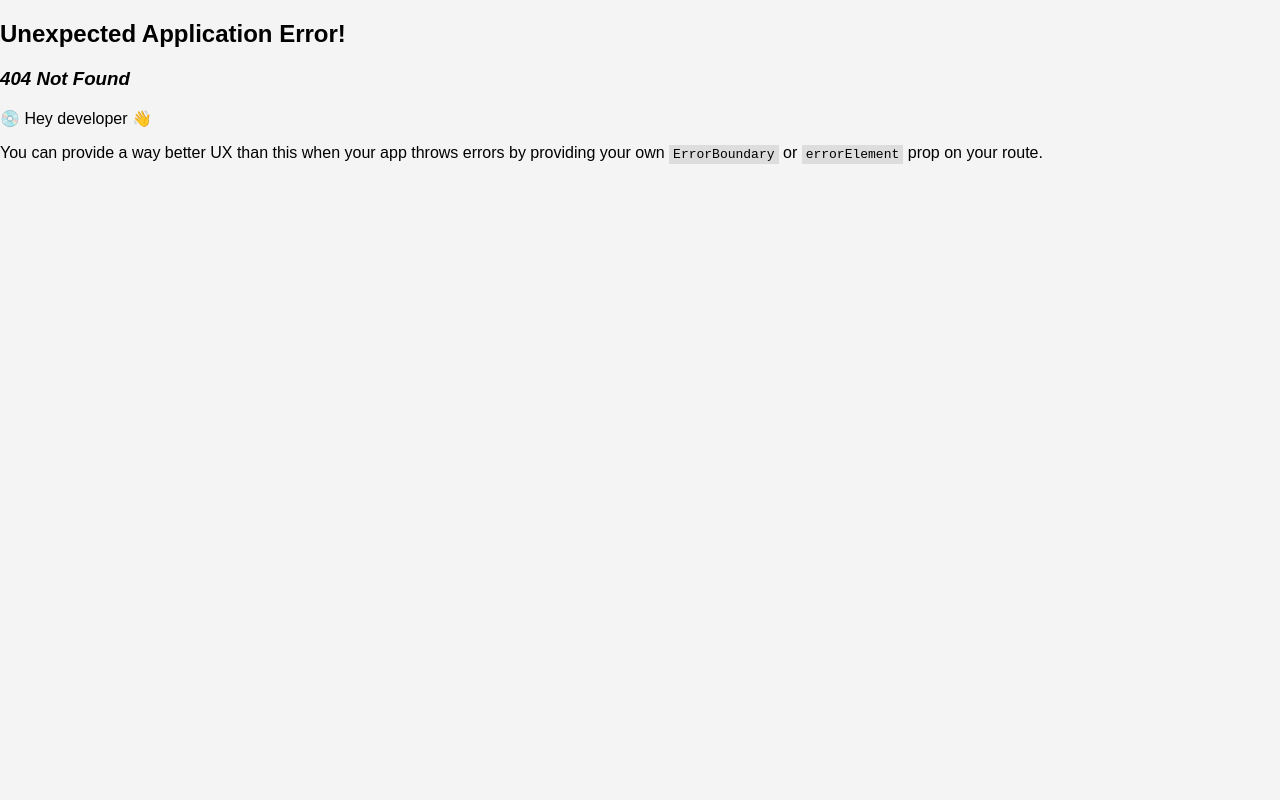
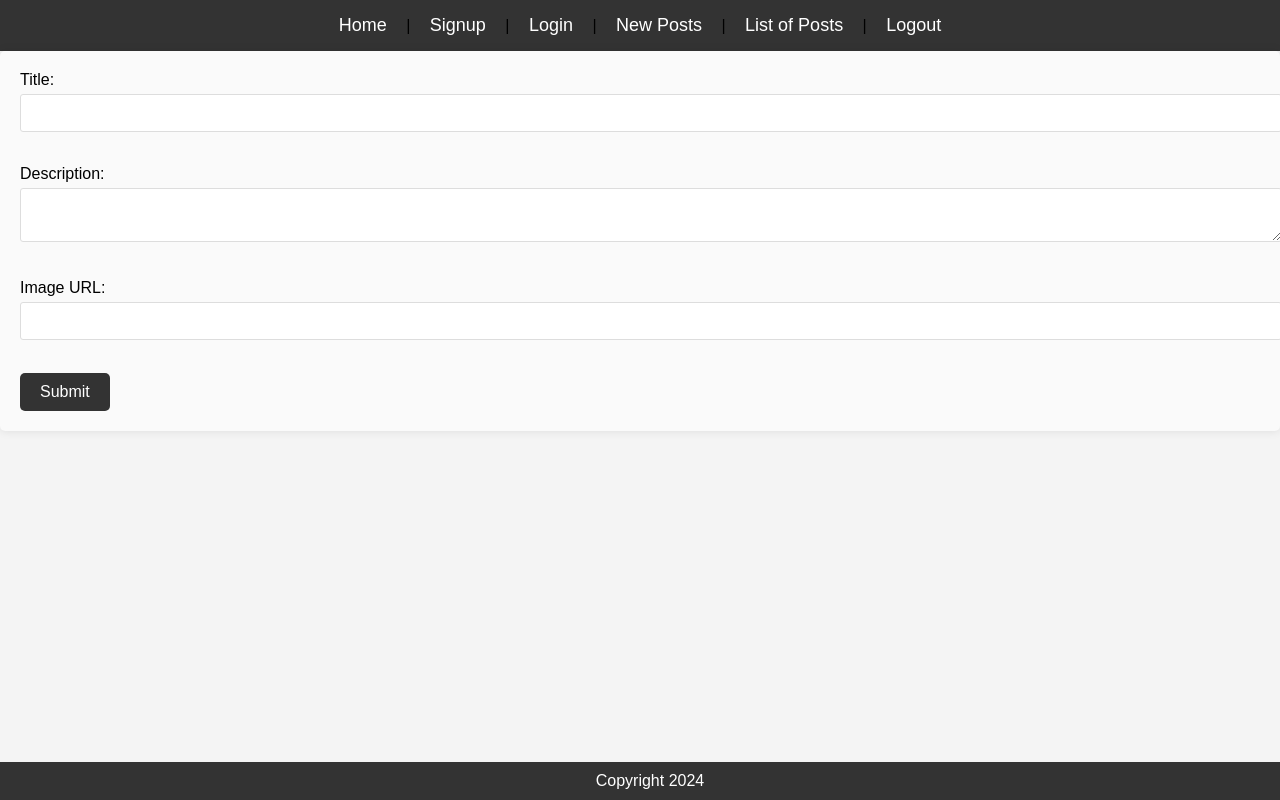
Before and after one commit to FelixAGonzales/blog-frontend-, a React (Vite) app: page /posts/new in a window 1280 px wide. Before the commit this address had no page. Built offline with nearby package versions, Linux system fonts and the light colour scheme.

Commit message:
added PostIndexPage

```diff
--- a/src/App.jsx
+++ b/src/App.jsx
@@ -24,9 +24,12 @@ import { createBrowserRouter, RouterProvider, Outlet } from "react-router-dom";
 
 import { Header } from "./Header";
 import { PostsPage } from "./PostsPage";
+import { PostsNewPage } from "./PostsNewPage";
+import { PostsIndexPage } from "./PostsIndexPage";
 import { SignupPage } from "./SignupPage";
 import { LoginPage } from "./LoginPage";
 import { Footer } from "./Footer";
+import axios from "axios";
 
 const router = createBrowserRouter([
   {
@@ -50,6 +53,15 @@ const router = createBrowserRouter([
         path: "/login",
         element: <LoginPage />,
       },
+      {
+        path: "/posts/new",
+        element: <PostsNewPage />,
+      },
+      {
+        path: "/posts",
+        element: <PostsIndexPage />,
+        loader: () => axios.get("http://localhost:3000/posts.json").then(response => response.data)
+      },
     ],
   },
 ]);
--- a/src/Header.jsx
+++ b/src/Header.jsx
@@ -4,7 +4,7 @@ import { Link } from "react-router-dom";
 export function Header() {
   return (
     <header>
-      <Link to="/">Home</Link> | <Link to="/signup">Signup</Link> | <Link to="/login">Login</Link> <LogoutLink />
+      <Link to="/">Home</Link> | <Link to="/signup">Signup</Link> | <Link to="/login">Login</Link> | <Link to="/posts/new">New Posts</Link> | <Link to="/posts">List of Posts</Link> | <LogoutLink />
     </header>
   );
 }
--- /dev/null
+++ b/src/PostsIndexPage.jsx
@@ -0,0 +1,21 @@
+import { useLoaderData } from 'react-router-dom'
+
+export function PostsIndexPage() {
+  const animals = useLoaderData();
+
+  return (
+    <div>
+      <h1>Animal Posts</h1>
+      <div className="posts-container">
+      {animals.map(animals => (
+        <div key={animals.id} className="animals">
+          <h2>{animals.title}</h2>
+          <p>Description: {animals.body}</p>
+          <img src={animals.image} alt="" />
+          <button type="info" onClick={() => (animals)}> More Info</button>
+        </div>
+      ))}
+      </div>
+    </div>
+  );
+}
--- /dev/null
+++ b/src/PostsNewPage.jsx
@@ -0,0 +1,42 @@
+import axios from 'axios'
+import { useNavigate } from 'react-router-dom'
+export function PostsNewPage() {
+  const navigate = useNavigate();
+
+  const handleSubmit = (event) => {
+    event.preventDefault()
+    console.log('handling submit')
+    const params = new FormData(event.target)
+    axios.post("http://localhost:3000/posts.json", params).then(response => {
+      console.log(response.data)
+      // window.location.href = "/"
+      navigate('/');
+
+    })
+  }
+
+  // onClick vs onSubmit
+
+  return (
+    <div>
+      <form onSubmit={handleSubmit}>
+        <div>
+          <label htmlFor="title">Title:</label>
+          <input type="text" id="title" name="title" />
+        </div>
+        <br />
+        <div>
+          <label htmlFor="body">Description:</label>
+          <textarea id="body" name="body"></textarea>
+        </div>
+        <br />
+        <div>
+          <label htmlFor="image">Image URL:</label>
+          <input type="text" id="image" name="image" />
+        </div>
+        <br />
+        <button type="submit">Submit</button>
+      </form>
+    </div>
+  );
+}
--- a/src/PostsPage.jsx
+++ b/src/PostsPage.jsx
@@ -1,23 +1,25 @@
-import { PostsIndex } from "./PostsIndex";
-import { PostsNew } from "./PostsNew";
+// import { PostsIndex } from "./PostsIndex";
+// import { PostsNew } from "./PostsNew";
 import { Modal } from "./Modal";
 import { ShowAnimals } from "./ShowAnimals";
-import axios from "axios";
-import { useState, useEffect } from 'react';
+// import axios from "axios";
+// import { useState, useEffect } from 'react';
+import { useState } from 'react';
 
 export function PostsPage() {
-  var firstName = "Felix";
-  const [animals, setAnimals] = useState([]);
+  // var firstName = "Felix";
+  // const [animals, setAnimals] = useState([]);
   const [isAnimalsShowVisible, setIsAnimalsShowVisible] = useState(false);
-  const [currentAnimal, setCurrentAnimal] = useState({});
+  // const [currentAnimal, setCurrentAnimal] = useState({});
+  const [currentAnimal] = useState({});
 
-  const getAnimalsIndex = () => {
-    console.log('Hello');
-    axios.get("http://localhost:3000/posts.json").then(response => {
-      console.log(response.data);
-      setAnimals(response.data);
-    })
-  }
+  // const getAnimalsIndex = () => {
+  //   console.log('Hello');
+  //   axios.get("http://localhost:3000/posts.json").then(response => {
+  //     console.log(response.data);
+  //     setAnimals(response.data);
+  //   })
+  // }
 
   // const getAnimalsShow = () => {
   //   console.log('Hello');
@@ -59,26 +61,26 @@ export function PostsPage() {
   //   })
   // }
 
-  const handleCreate = (params) => {
-    console.log('handling create')
-    axios.post("http://localhost:3000/posts.json", params).then(response =>{
-      console.log(response.data);
+  // const handleCreate = (params) => {
+  //   console.log('handling create')
+  //   axios.post("http://localhost:3000/posts.json", params).then(response =>{
+  //     console.log(response.data);
 
-      setAnimals([...animals, response.data]);
-  })}
+  //     setAnimals([...animals, response.data]);
+  // })}
 
 
 
-  const handleShow = (animal) => {
-    setCurrentAnimal(animal);
-    setIsAnimalsShowVisible(true);
-  };
+  // const handleShow = (animal) => {
+  //   setCurrentAnimal(animal);
+  //   setIsAnimalsShowVisible(true);
+  // };
 
   const handleClose = () => {
     setIsAnimalsShowVisible(false);
   };
 
-  useEffect(getAnimalsIndex, []);
+  // useEffect(getAnimalsIndex, []);
 
 
 
@@ -89,8 +91,8 @@ export function PostsPage() {
       <button onClick={getAnimalsCreate}>Create 1</button>
       <button onClick={getAnimalsUpdate}>Update</button>
       <button onClick={getAnimalsDestroy}>Destroy</button> */}
-      <PostsNew onCreate={handleCreate}/>
-      <PostsIndex firstName={firstName} animals={animals} onShow={handleShow}/>;
+      {/* <PostsNew onCreate={handleCreate}/> */}
+      {/* <PostsIndex firstName={firstName} animals={animals} onShow={handleShow}/>; */}
       <Modal show={isAnimalsShowVisible} onClose={handleClose}>
         <ShowAnimals  currentAnimal={currentAnimal} />
       </Modal>
```
